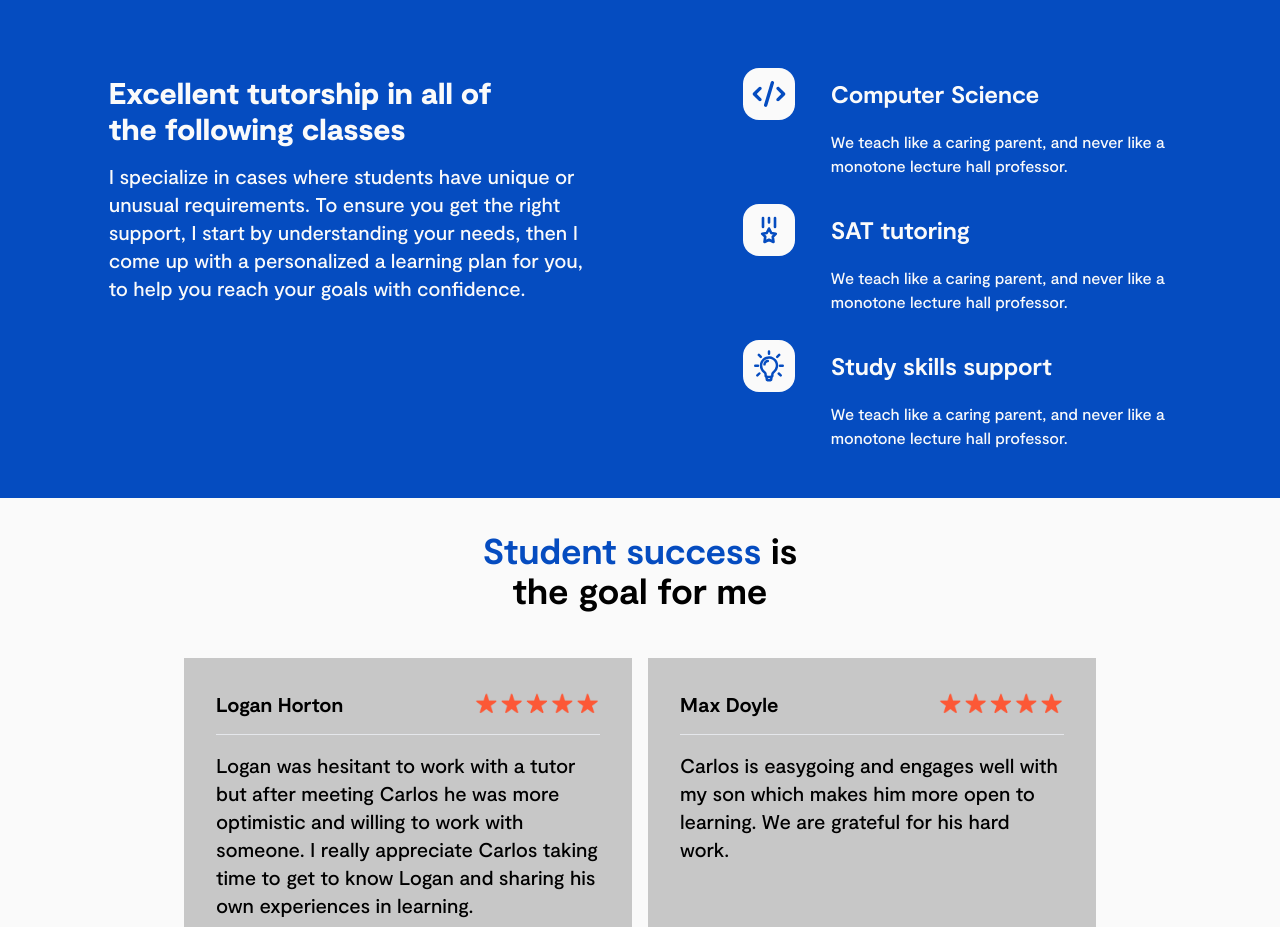
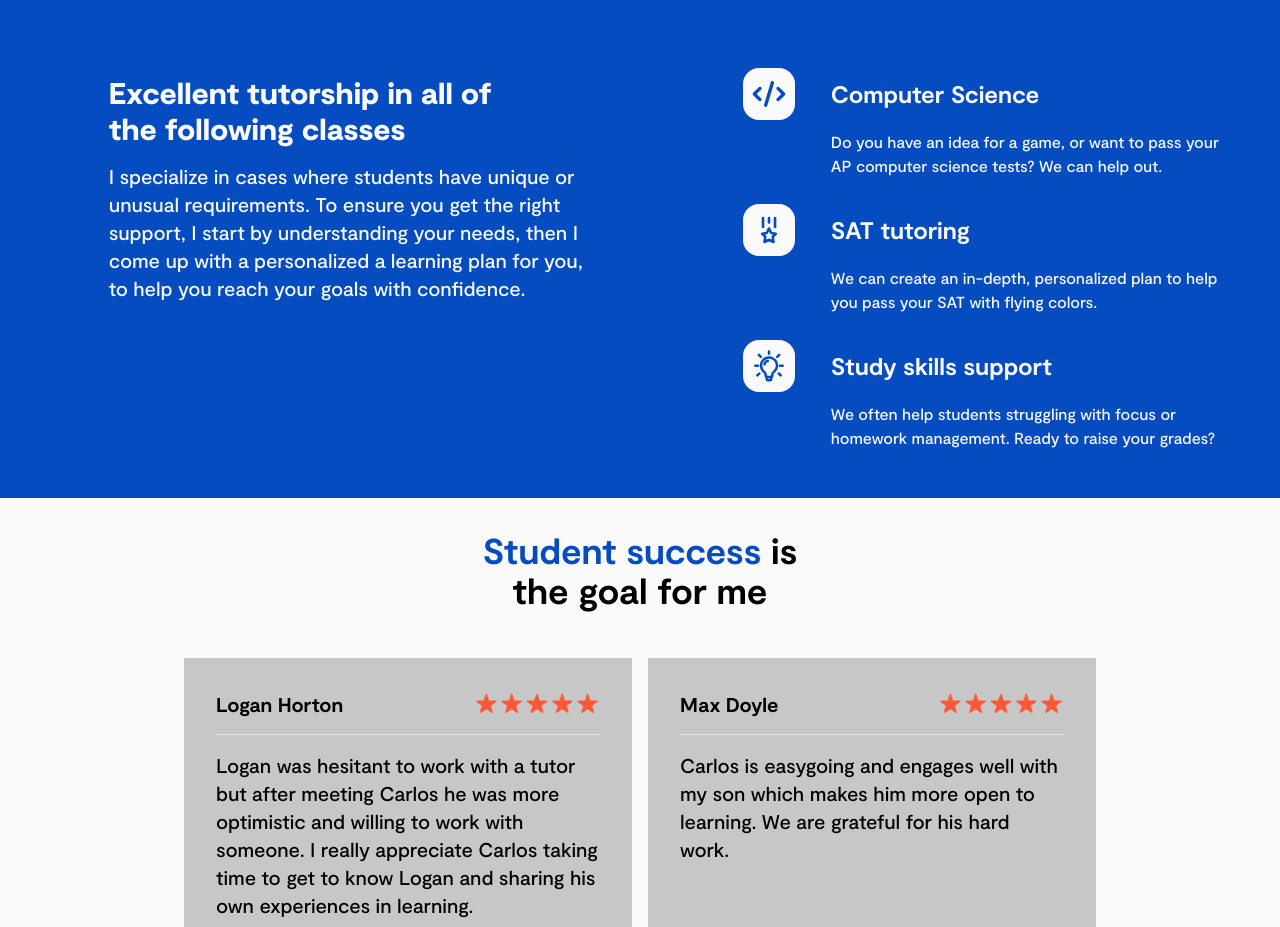
Before and after one commit to lernib/lernib-com, a Next.js app: page / in a window 1280 px wide. Shown: the part 1420-2347 px from the top of the page. Built offline with nearby package versions, Linux system fonts and the light colour scheme.

Commit message:
feat(app): subjects
Added subject text

```diff
--- a/src/data/subjects.ts
+++ b/src/data/subjects.ts
@@ -7,16 +7,16 @@ export default [
   {
     "title": "Computer Science",
     "src": computer_science,
-    "content": "We teach like a caring parent,\nand never like a monotone\nlecture hall professor.\n"
+    "content": "Do you have an idea for a game, or want to pass your AP computer science tests? We can help out."
   },
   {
     "title": "SAT tutoring",
     "src": sat,
-    "content": "We teach like a caring parent,\nand never like a monotone\nlecture hall professor.\n"
+    "content": "We can create an in-depth, personalized plan to help you pass your SAT with flying colors."
   },
   {
     "title": "Study skills support",
     "src": study_skills,
-    "content": "We teach like a caring parent,\nand never like a monotone\nlecture hall professor.\n"
+    "content": "We often help students struggling with focus or homework management. Ready to raise your grades?"
   }
 ]
```
